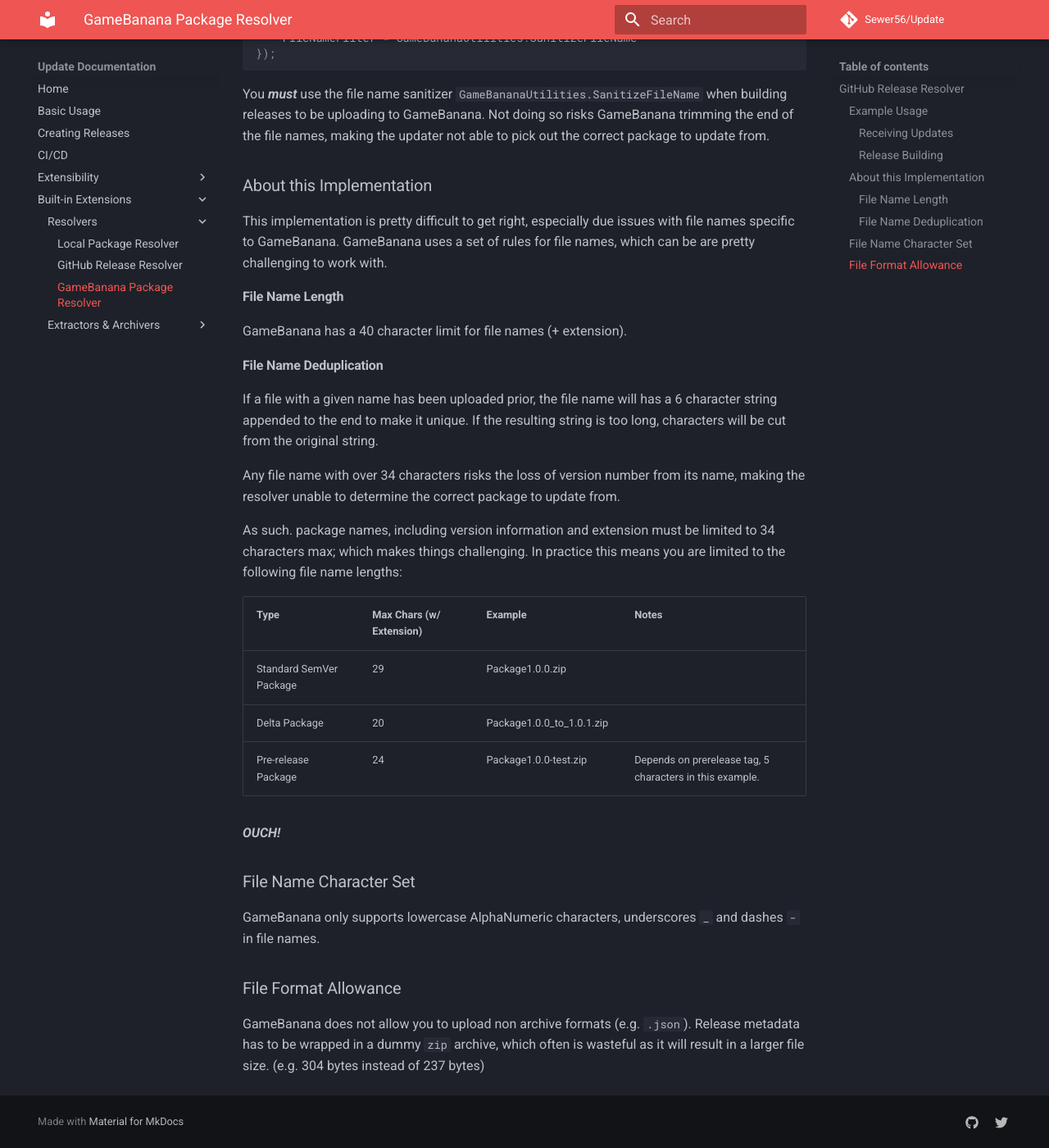
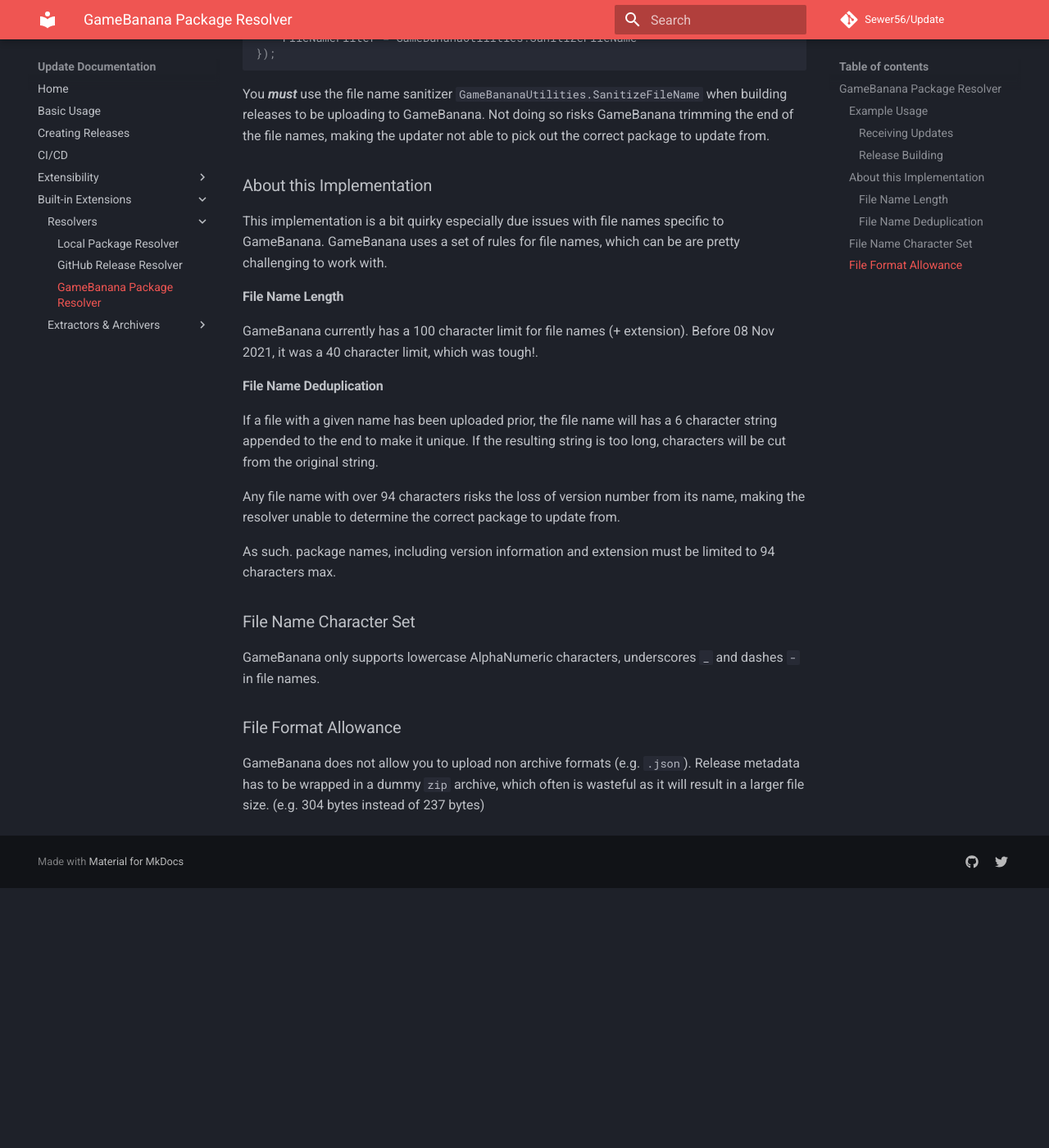
Before and after one commit to Sewer56/Update, an MkDocs documentation site: the page built from docs/resolvers/gamebanana-package-resolver.md, in a window 1280 px wide and 1400 px high, scrolled down 675 px. Shown: the whole window at 82% size. Built offline with MkDocs 1.6.1 and Material for MkDocs 9.7.7, drawn with Linux system fonts in a browser that asks for light colours; comment, search, counter and statistics services are not loaded; after the commit the page ends 1758 px from its top, so only the background shows below that; some of the changed text lies outside the part shown.

Commit message:
Updated: GameBanana Package Resolver

````diff
--- a/docs/resolvers/gamebanana-package-resolver.md
+++ b/docs/resolvers/gamebanana-package-resolver.md
@@ -1,4 +1,4 @@
-## GitHub Release Resolver
+## GameBanana Package Resolver
 
 The `GameBanana Package Resolver` obtains releases from a GameBanana Mod page.
 
@@ -6,7 +6,7 @@
 
 #### Receiving Updates
 ```csharp
-// Use GitHub Package Resolver with a specified Repo as Config
+// Use GameBanana Package Resolver with a specified Repo as Config
 var resolver = new GameBananaUpdateResolver(new GameBananaResolverConfiguration()
 {
     ItemId = 333681 // Taken from URL, e.g. https://gamebanana.com/mods/333681
@@ -33,30 +33,22 @@
 
 ### About this Implementation
 
-This implementation is pretty difficult to get right, especially due issues with file names specific to GameBanana.
+This implementation is a bit quirky especially due issues with file names specific to GameBanana.
 GameBanana uses a set of rules for file names, which can be are pretty challenging to work with.
 
 #### File Name Length
-GameBanana has a 40 character limit for file names (+ extension).
+GameBanana currently has a 100 character limit for file names (+ extension).
+Before 08 Nov 2021, it was a 40 character limit, which was tough!.
 
 #### File Name Deduplication
 
 If a file with a given name has been uploaded prior, the file name will has a 6 character string appended to the end to make it unique.
 If the resulting string is too long, characters will be cut from the original string.
 
-Any file name with over 34 characters risks the loss of version number from its name,
+Any file name with over 94 characters risks the loss of version number from its name,
 making the resolver unable to determine the correct package to update from.
 
-As such. package names, including version information and extension must be limited to 34 characters max; which makes things challenging.
-In practice this means you are limited to the following file name lengths:
-
-| Type                    | Max Chars (w/ Extension) | Example                   | Notes                                                    |
-|-------------------------|--------------------------|---------------------------|----------------------------------------------------------|
-| Standard SemVer Package | 29                       | Package1.0.0.zip          |                                                          |
-| Delta Package           | 20                       | Package1.0.0_to_1.0.1.zip |                                                          |
-| Pre-release Package     | 24                       | Package1.0.0-test.zip     | Depends on prerelease tag, 5 characters in this example. |
-
-***OUCH!***
+As such. package names, including version information and extension must be limited to 94 characters max.
 
 ### File Name Character Set
 GameBanana only supports lowercase AlphaNumeric characters, underscores `_` and dashes `-` in file names.
````
